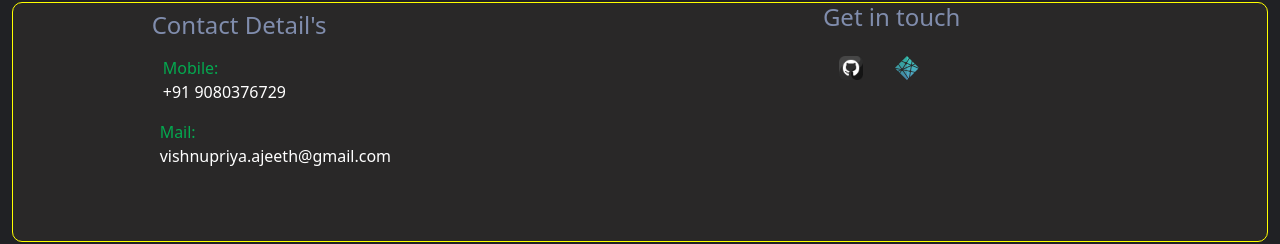
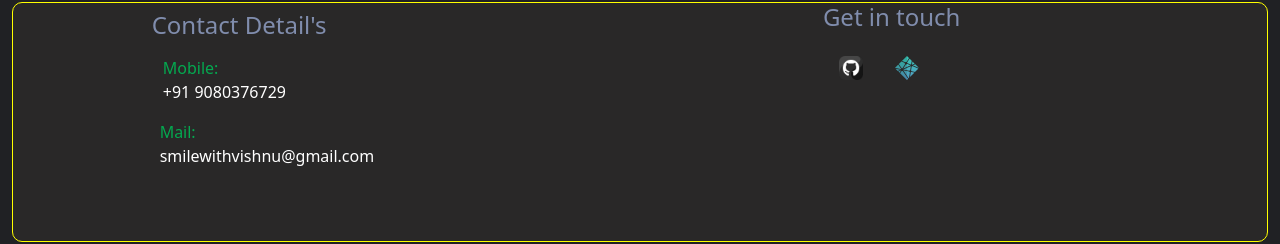
Before and after one commit to SmileVP/Vishnu_Portfolio, a React (Create React App) app: page / in a window 1280 px wide. Shown: the part 4551-4795 px from the top of the page. Built offline with nearby package versions, Linux system fonts and the light colour scheme.

Commit message:
happy portfolio

```diff
--- a/src/Components/Contact.js
+++ b/src/Components/Contact.js
@@ -46,7 +46,7 @@ function Contact() {
           <div className="mail-details">
             <span className="color-green">Mail:</span>
             <br />
-            vishnupriya.ajeeth@gmail.com
+            smilewithvishnu@gmail.com
           </div>
         </div>
         {/* <--Media link details-->  */}
```
